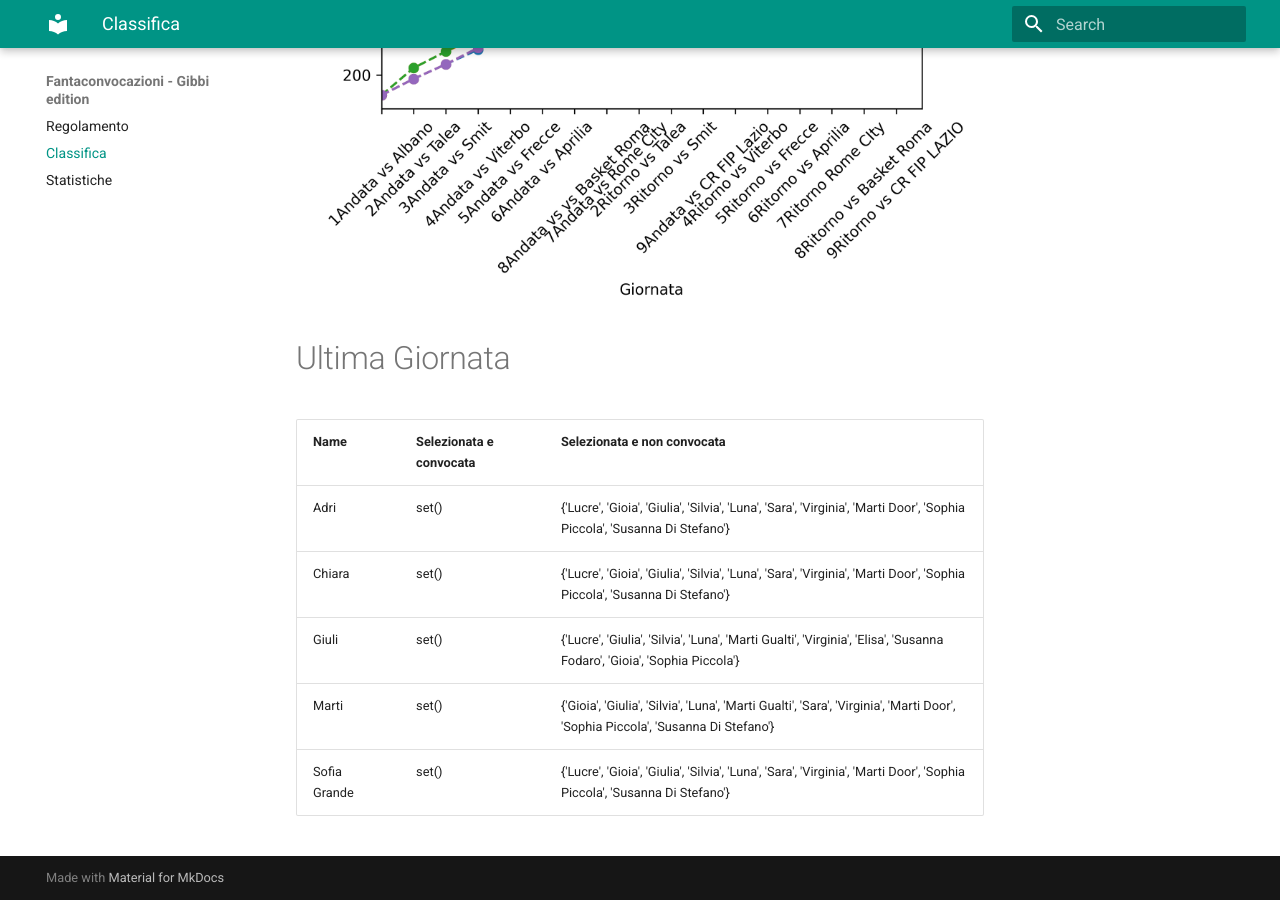
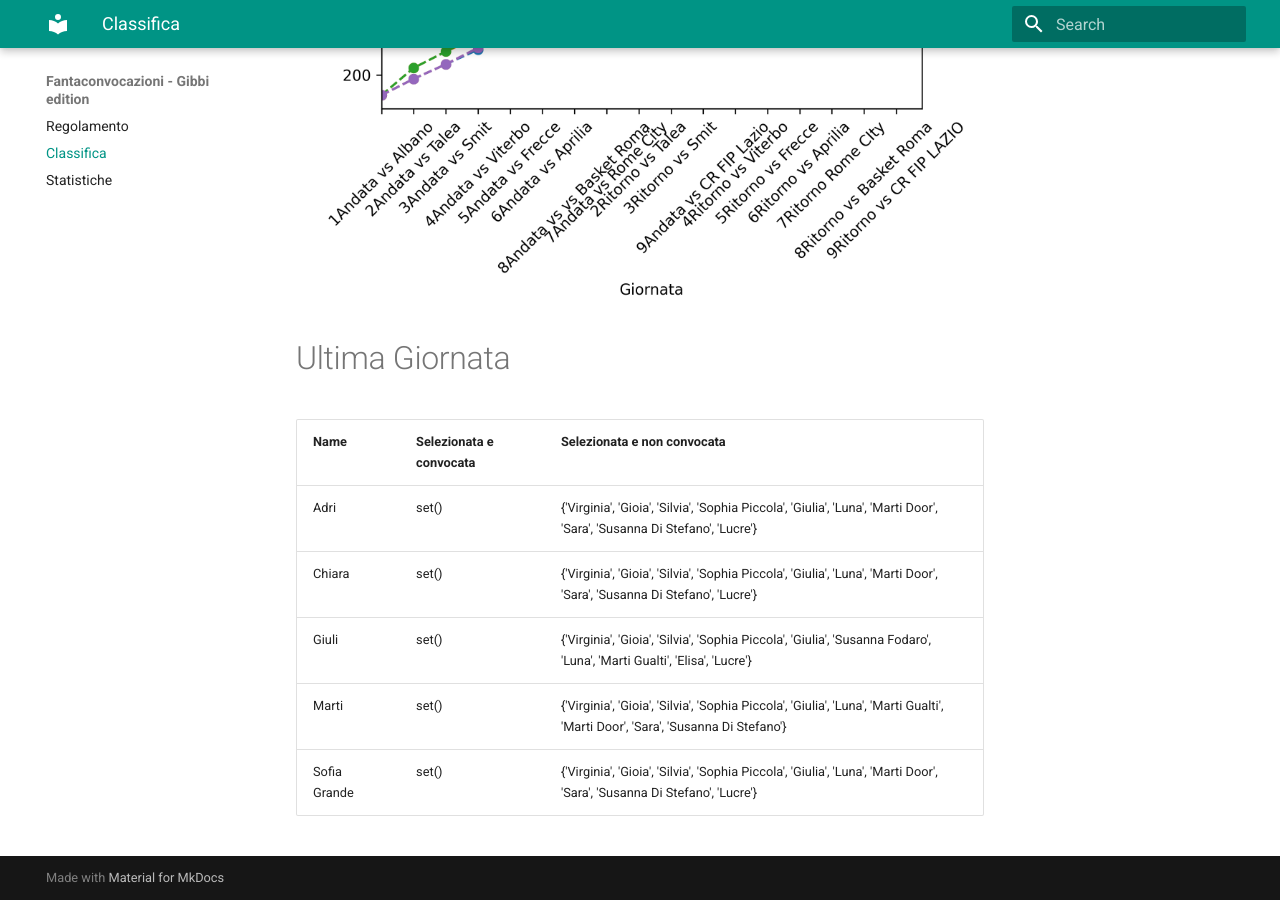
Before and after one commit to martinig94/fantagibbi, an MkDocs documentation site: the page built from docs/Classifica.md, in a window 1280 px wide and 900 px high, scrolled down 810 px. Built offline with MkDocs 1.6.1 and Material for MkDocs 9.7.7, drawn with Linux system fonts in a browser that asks for light colours.

Commit message:
Auto-update from main.py

```diff
--- a/docs/Classifica.md
+++ b/docs/Classifica.md
@@ -18,9 +18,9 @@
 <!-- START_TABLE CORRECT -->
 | Name         | Selezionata e convocata   | Selezionata e non convocata                                                                                                     |
 |:-------------|:--------------------------|:--------------------------------------------------------------------------------------------------------------------------------|
-| Adri         | set()                     | {'Lucre', 'Gioia', 'Giulia', 'Silvia', 'Luna', 'Sara', 'Virginia', 'Marti Door', 'Sophia Piccola', 'Susanna Di Stefano'}        |
-| Chiara       | set()                     | {'Lucre', 'Gioia', 'Giulia', 'Silvia', 'Luna', 'Sara', 'Virginia', 'Marti Door', 'Sophia Piccola', 'Susanna Di Stefano'}        |
-| Giuli        | set()                     | {'Lucre', 'Giulia', 'Silvia', 'Luna', 'Marti Gualti', 'Virginia', 'Elisa', 'Susanna Fodaro', 'Gioia', 'Sophia Piccola'}         |
-| Marti        | set()                     | {'Gioia', 'Giulia', 'Silvia', 'Luna', 'Marti Gualti', 'Sara', 'Virginia', 'Marti Door', 'Sophia Piccola', 'Susanna Di Stefano'} |
-| Sofia Grande | set()                     | {'Lucre', 'Gioia', 'Giulia', 'Silvia', 'Luna', 'Sara', 'Virginia', 'Marti Door', 'Sophia Piccola', 'Susanna Di Stefano'}        |
+| Adri         | set()                     | {'Virginia', 'Gioia', 'Silvia', 'Sophia Piccola', 'Giulia', 'Luna', 'Marti Door', 'Sara', 'Susanna Di Stefano', 'Lucre'}        |
+| Chiara       | set()                     | {'Virginia', 'Gioia', 'Silvia', 'Sophia Piccola', 'Giulia', 'Luna', 'Marti Door', 'Sara', 'Susanna Di Stefano', 'Lucre'}        |
+| Giuli        | set()                     | {'Virginia', 'Gioia', 'Silvia', 'Sophia Piccola', 'Giulia', 'Susanna Fodaro', 'Luna', 'Marti Gualti', 'Elisa', 'Lucre'}         |
+| Marti        | set()                     | {'Virginia', 'Gioia', 'Silvia', 'Sophia Piccola', 'Giulia', 'Luna', 'Marti Gualti', 'Marti Door', 'Sara', 'Susanna Di Stefano'} |
+| Sofia Grande | set()                     | {'Virginia', 'Gioia', 'Silvia', 'Sophia Piccola', 'Giulia', 'Luna', 'Marti Door', 'Sara', 'Susanna Di Stefano', 'Lucre'}        |
 <!-- END_TABLE CORRECT -->
```
